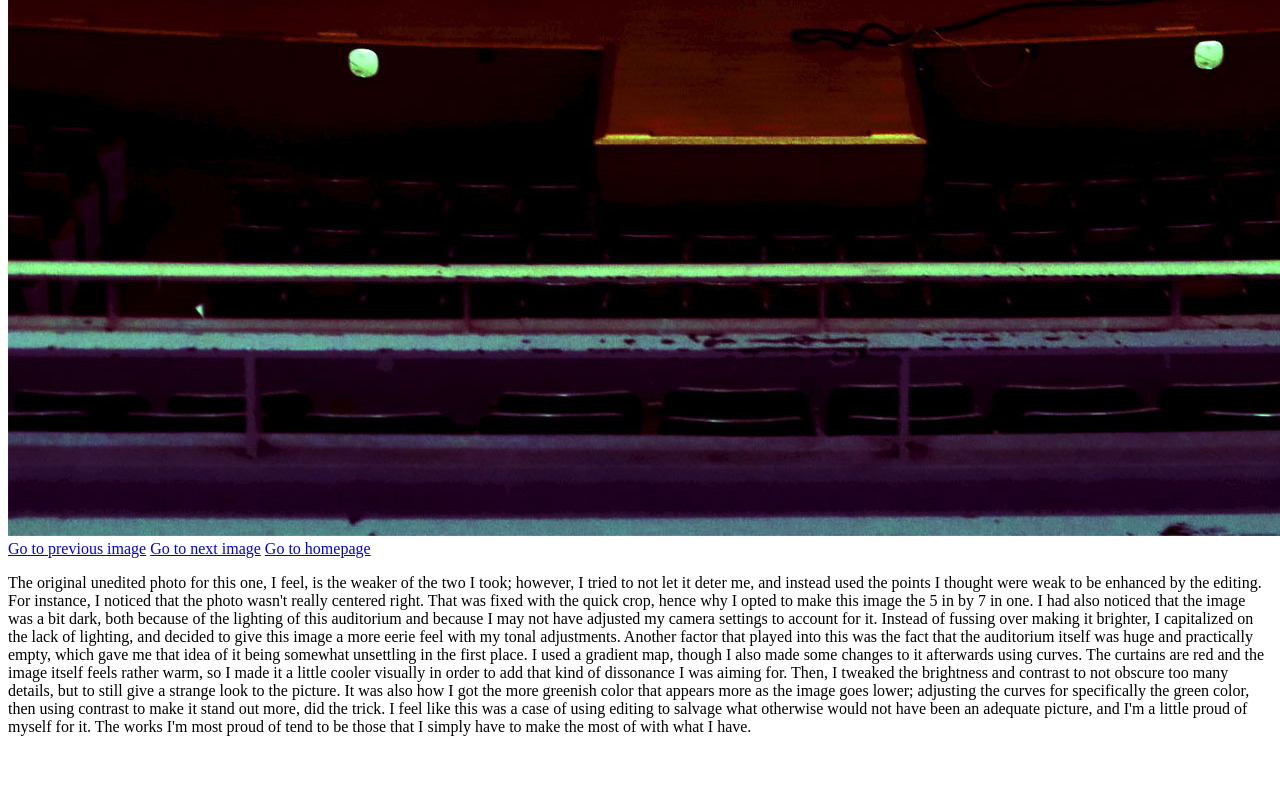
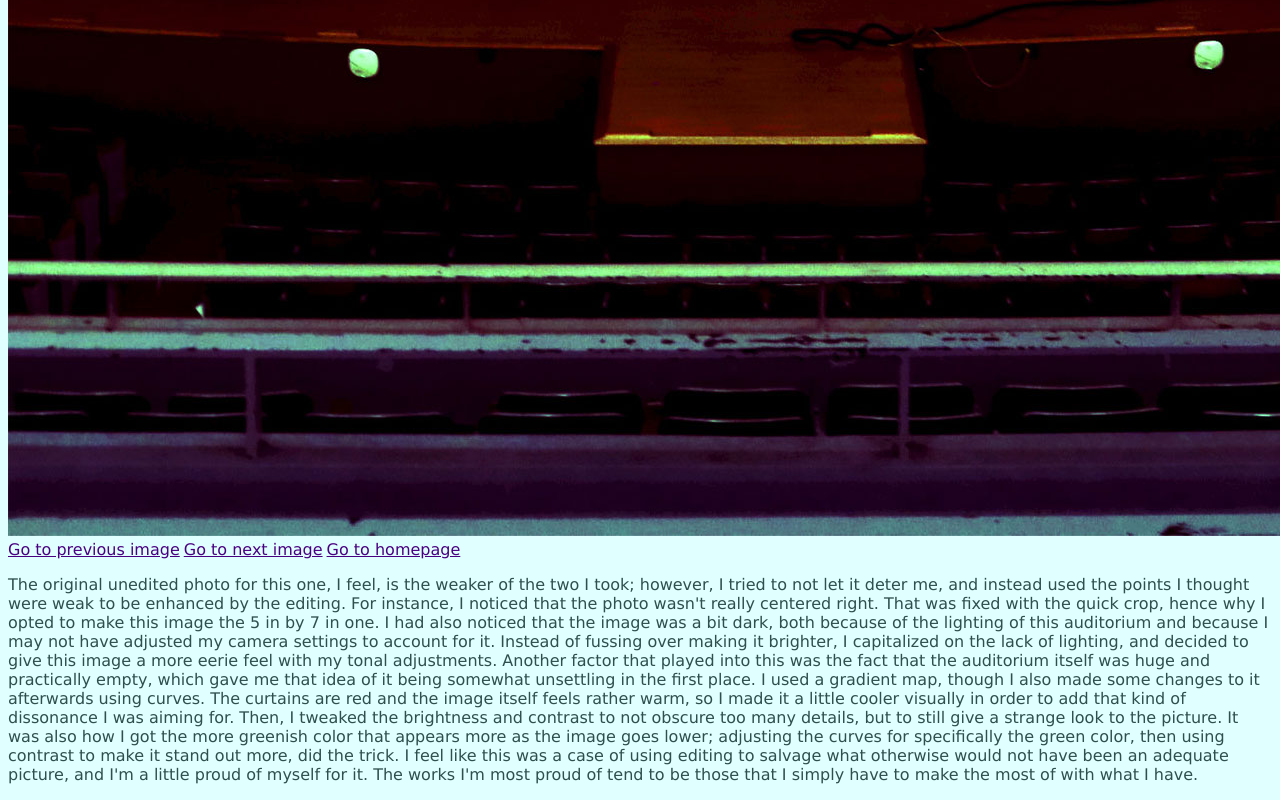
Before and after one commit to ii2129-afk/MEDPL150, a plain HTML site: page week 2 homework 2.html in a window 1280 px wide. Shown: the part 1691-2491 px from the top of the page. Before the commit the page ends 2443 px from the top, so only its background shows below. Drawn offline with Linux system fonts and the light colour scheme.

Commit message:
Update week 2 homework 2.html

```diff
--- a/week 2 homework 2.html
+++ b/week 2 homework 2.html
@@ -5,6 +5,31 @@
 <head>
 
 <title>Homework 2</title>
+<style>
+
+ body {
+  background-color: lightcyan;
+ }
+
+p {
+ font-family: verdana;
+ color: darkslategray;
+}
+
+ a:visited {
+  font-family: verdana;
+  font-size: 20;
+  color: indigo;
+}
+
+ a {
+   font-family:verdana;
+   font-size: 20;
+   color: indigo;
+ }
+
+</style>
+
 
 </head>
 
```
